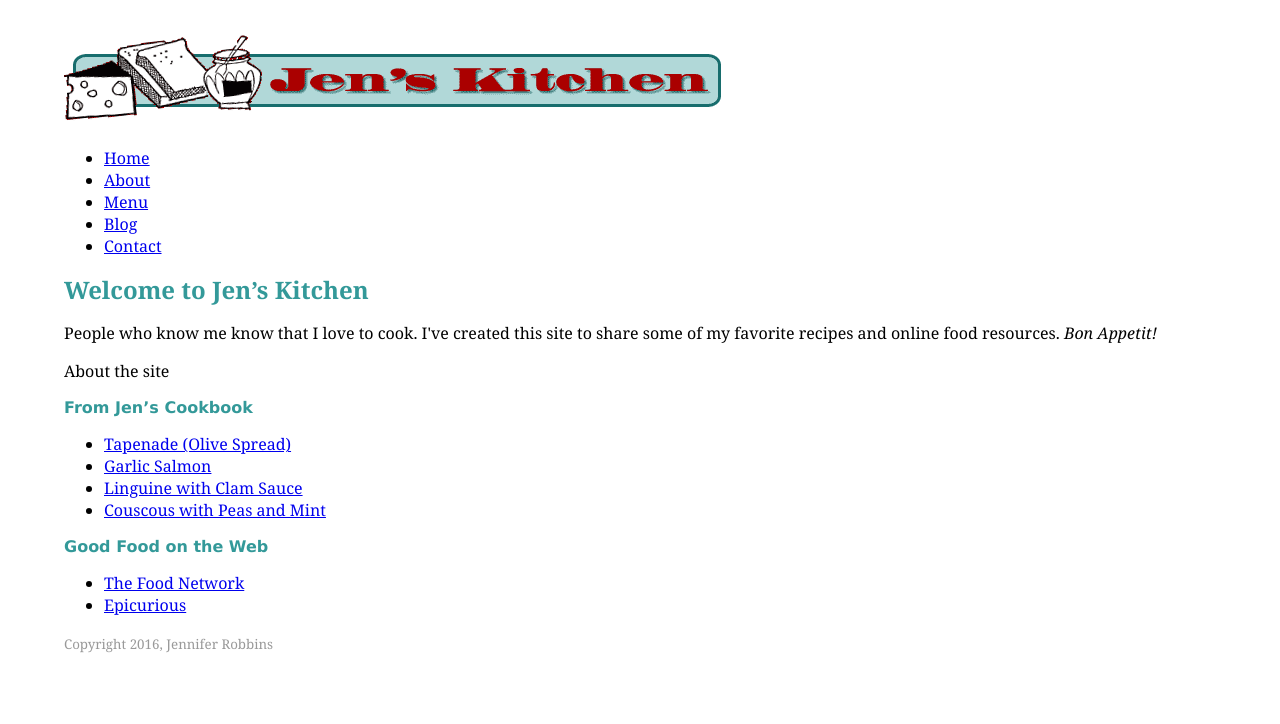
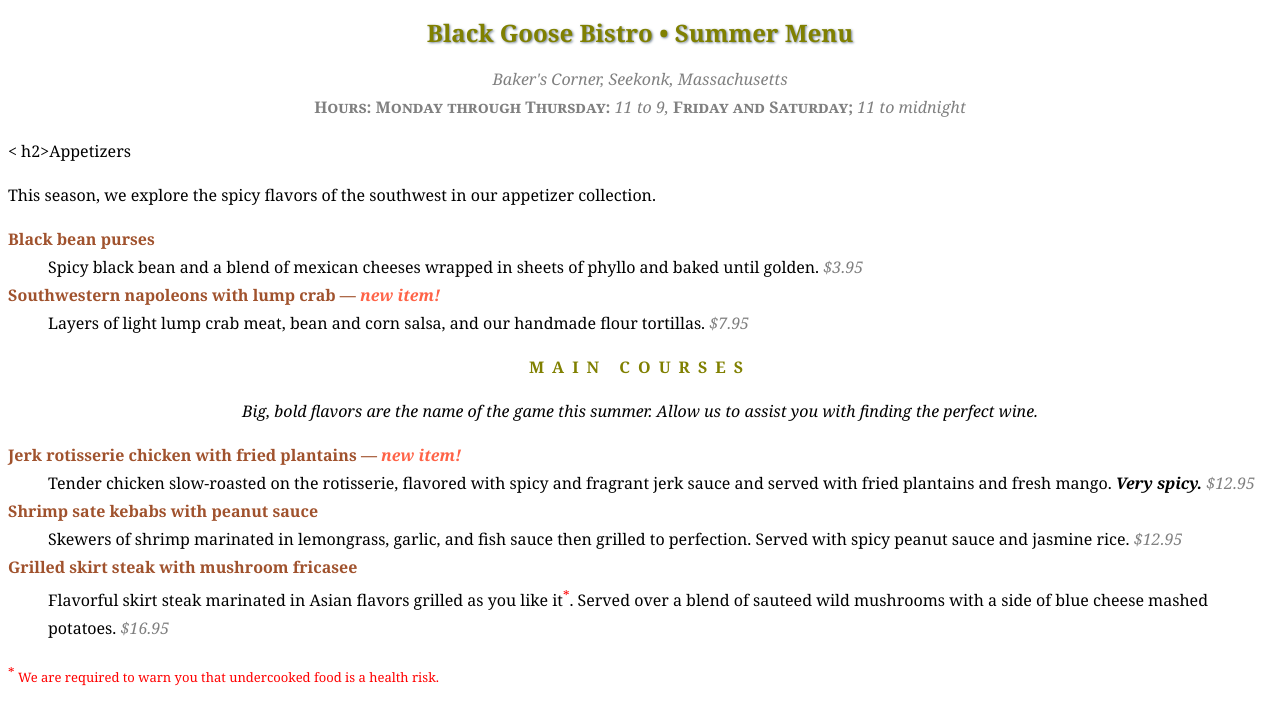
Before and after one commit to heyitsarm/fid, a plain HTML site: page blackgoose/menu.html in a window 1280 px wide. Drawn offline with Linux system fonts and the light colour scheme; a web font is replaced by a local one.

Commit message:
Add files via upload

```diff
--- a/blackgoose/menu.html
+++ b/blackgoose/menu.html
@@ -1,61 +1,110 @@
-<!DOCTYPE html>
+<!DOCTYPE html >
 <html>
+
 <head>
 <meta charset="utf-8">
-<title>Jen's Kitchen</title>
+<title>Black Goose Bistro Summer Menu</title>
+ <link href="http://fonts.googleapis.com/css?family=Marko+One" rel="stylesheet">
 <style>
   body {
-	margin: 2em 5%;
-	font-family: Georgia, "Times New Roman", Times, serif;
+    font-family: Georgia, serif;
+    font-size: 100%;
+    line-height: 1.75em;
 	}
-h1, h2 {
-	color: #399;}
   h1 {
-	font-size: 1.5em;
+    font: bold 1.5em "Marko One", Georgia, serif;
+    color: olive;
+    text-shadow: .05em .05em .1em lightslategray;
 	}
   h2 {
-	font-family: Verdana, Geneva, sans-serif;
     font-size: 1em;
+    text-transform: uppercase;
+    letter-spacing: .5em;
+    color: olive;
+
   }
-small {
-	color: #999;
+  dt {
+    font-weight: bold;
+    color: sienna;
   }
+  strong {
+    font-style: italic;
+  }
+  dt strong {
+    color: tomato;
+  }
+  #info p {
+    font-style: italic;
+    color: gray;
+  }
+  .price {
+    font-family: Georgia, serif;
+    font-style: italic;
+    color: gray;
+   }
+  .label {
+    font-weight: bold;
+    font-variant: small-caps;
+    font-style: normal;
+   }
+  p.warning, sup {
+    font-size: small;
+    color: red;
+  }
+  h1, h2, #info {
+    text-align: center;
+	}
+  h2 + p {
+    text-align: center;
+    font-style: italic;
+  }
+
 </style>
-
 </head>
 
 <body>
-<img src="images/jenskitchen.gif" alt="Jen's Kitchen banner" width="660" height="94">
-<nav>
-  <ul>
-    <li><a href="index.html">Home</a></li>
-    <li><a href="about.html">About</a></li>
-    <li><a href="menu.html">Menu</a></li>
-	<li><a href="blog.html">Blog</a></li>
-	<li><a href="contact.html">Contact</a></li>
-  </ul>
-</nav>
-<h1>Welcome to Jen&rsquo;s Kitchen</h1>
 
-<p>People who know me know that I love to cook. I've created this site to share some of my favorite recipes and online food resources. <i>Bon Appetit!</i> </p>
+<div id="info">
+	<h1>Black Goose Bistro &bull; Summer Menu</h1>
 
-<p>About the site</p>
+		<p>Baker's Corner, Seekonk, Massachusetts<br>
+		<span class="label">Hours: Monday through Thursday:</span> 11 to 9, <span class="label">Friday and Saturday;</span> 11 to midnight</p>
+</div>
 
-<h2>From Jen&rsquo;s Cookbook</h2>
-<ul>
-  <li><a href="menu/tapenade.html">Tapenade (Olive Spread)</a></li>
-  <li><a href="menu/salmon.html">Garlic Salmon</a></li>
-  <li><a href="menu/pasta/linguine.html">Linguine with Clam Sauce</a></li>
-  <li><a href="menu/pasta/couscous.html">Couscous with Peas and Mint</a></li>
-</ul>
+<div id="appetizers">
+<	h2>Appetizers</h2>
+		<p>This season, we explore the spicy flavors of the southwest in our appetizer collection.</p>
 
-<h2>Good Food on the Web</h2>
-<ul>
-  <li><a href="http://www.foodnetwork.com">The Food Network</a></li>
-  <li><a href="http://www.epicurious.com">Epicurious</a></li>
-</ul>
+		<dl>
+			<dt>Black bean purses</dt>
+			<dd>Spicy black bean and a blend of mexican cheeses wrapped in sheets of phyllo and baked until golden. <span class="price">$3.95</span></dd>
 
-<p><small>Copyright 2016, Jennifer Robbins</small></p>
+			<dt class="newitem">Southwestern napoleons with lump crab &mdash; <strong>new item!</strong></dt>
+			<dd>Layers of light lump crab meat, bean and corn salsa, and our handmade flour tortillas. <span class="price">$7.95</span></dd>
+		</dl>
+</div>
+
+<div id="entrees">
+
+	<h2>Main courses</h2>
+	<p>Big, bold flavors are the name of the game this summer. Allow us to assist you with finding the perfect wine.</p>
+
+
+	<dl>
+
+		<dt class="newitem">Jerk rotisserie chicken with fried plantains &mdash; <strong>new item!</strong></dt>
+		<dd>Tender chicken slow-roasted on the rotisserie, flavored with spicy and fragrant jerk sauce and served with fried plantains and fresh mango. <strong>Very spicy.</strong> <span class="price">$12.95</span></dd>
+
+		<dt>Shrimp sate kebabs with peanut sauce</dt>
+		<dd>Skewers of shrimp marinated in lemongrass, garlic, and fish sauce then grilled to perfection. Served with spicy peanut sauce and jasmine rice. <span class="price">$12.95</span></dd>
+
+		<dt>Grilled skirt steak with mushroom fricasee</dt>
+		<dd>Flavorful skirt steak marinated in Asian flavors grilled as you like it<sup>*</sup>. Served over a blend of sauteed wild mushrooms with a side of blue cheese mashed potatoes. <span class="price">$16.95</span></dd>
+	</dl>
+
+</div>
+
+<p class="warning"><sup>*</sup> We are required to warn you that undercooked food is a health risk.</p>
 
 </body>
 </html>
```
Lines whose indentation alone changed are shown as unchanged.
